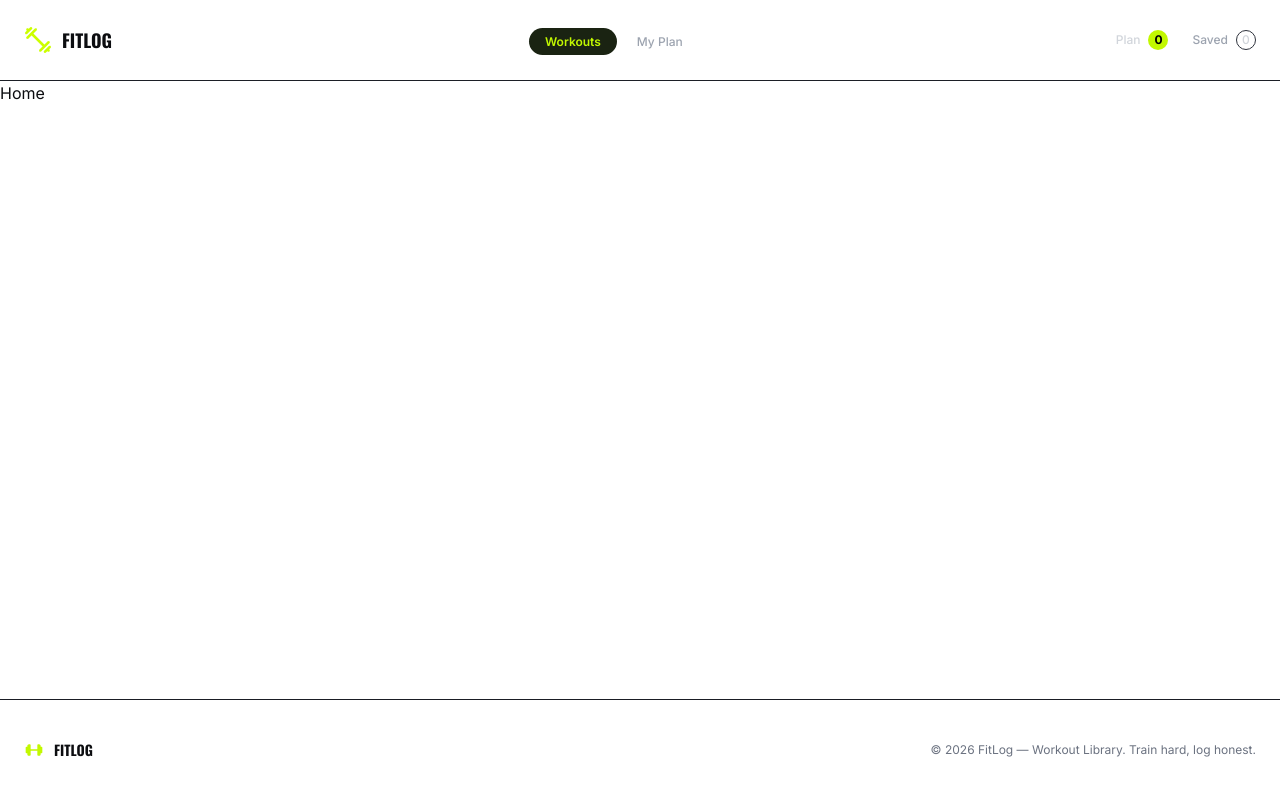
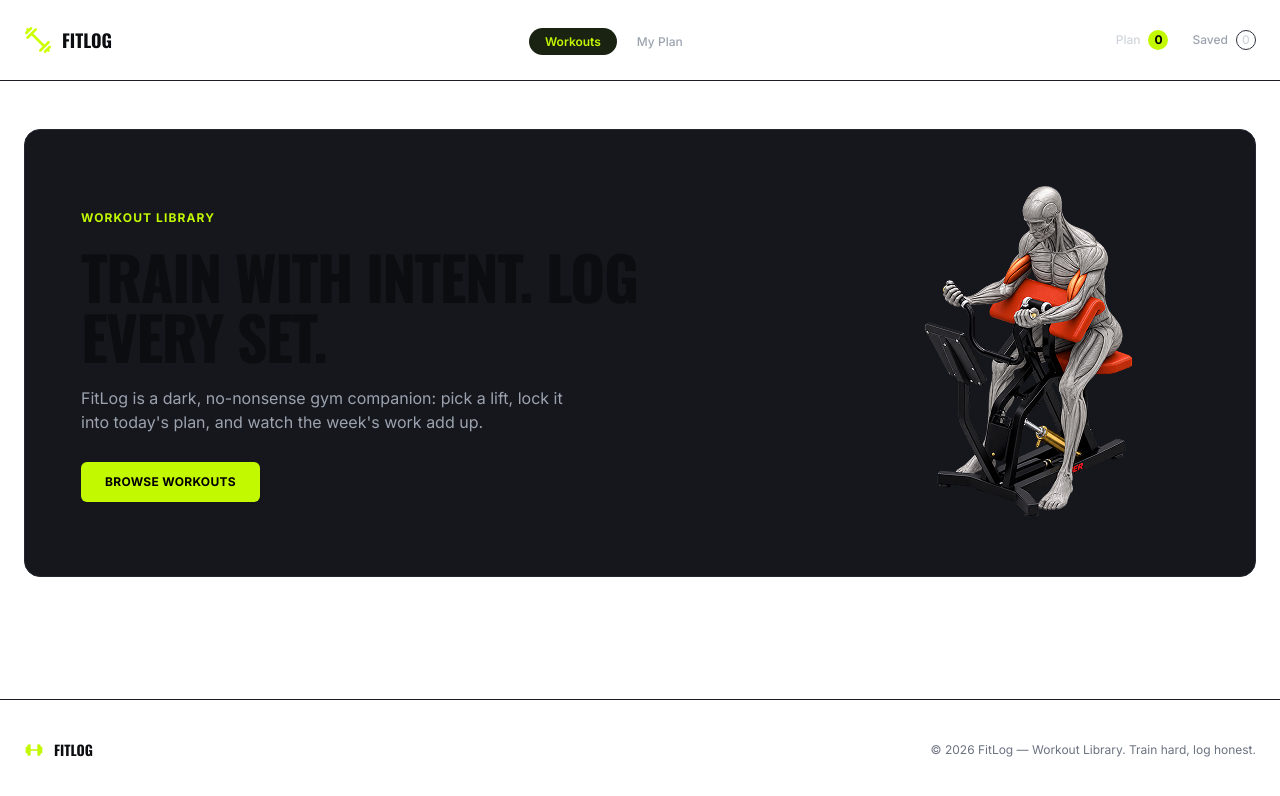
Before and after one commit to NazmulHossain2905/fit-log, a Next.js app: page / in a window 1280 px wide. Shown: the top 796 px of the page. Built offline with nearby package versions, Linux system fonts and the light colour scheme.

Commit message:
feat(hero): Hero design complete

```diff
--- a/src/app/globals.css
+++ b/src/app/globals.css
@@ -6,6 +6,8 @@
 }
 
 @theme inline {
+  --color-primary: #c2f800;
+
   --color-background: var(--background);
   --color-foreground: var(--foreground);
 
--- /dev/null
+++ b/src/app/my-plan/page.tsx
@@ -0,0 +1,3 @@
+export default function MyPlanPage() {
+  return <div>MyPlanPage</div>;
+}
--- a/src/app/page.tsx
+++ b/src/app/page.tsx
@@ -1,3 +1,9 @@
+import Hero from "@/components/home/Hero";
+
 export default function Home() {
-  return <div>Home</div>;
+  return (
+    <>
+      <Hero />
+    </>
+  );
 }
--- /dev/null
+++ b/src/components/home/Hero.tsx
@@ -0,0 +1,33 @@
+import Image from "next/image";
+
+export default function Hero() {
+  return (
+    <header className="mx-6 mt-12 flex items-center justify-between rounded-2xl border border-[#222630] bg-[#15171D] p-14">
+      <div className="max-w-140 space-y-5">
+        <span className="text-primary inline-block text-xs font-bold tracking-[1.1px]">
+          WORKOUT LIBRARY
+        </span>
+        <h1 className="font-oswald text-6xl font-extrabold tracking-[-1.5px]">
+          TRAIN WITH INTENT. LOG EVERY SET.
+        </h1>
+        <p className="max-w-lg text-[#9CA3AF]">
+          FitLog is a dark, no-nonsense gym companion: pick a lift, lock it into
+          today&apos;s plan, and watch the week&apos;s work add up.
+        </p>
+
+        <button className="bg-primary mt-2 cursor-pointer rounded-md px-6 py-3 text-xs font-bold tracking-[0.3px] text-black shadow-[0_1px_2px_0_rgba(0,0,0,0.05)]">
+          BROWSE WORKOUTS
+        </button>
+      </div>
+
+      <div>
+        <Image
+          src={"/assets/banner.png"}
+          width={334}
+          height={334}
+          alt="Banner Image"
+        />
+      </div>
+    </header>
+  );
+}
```
